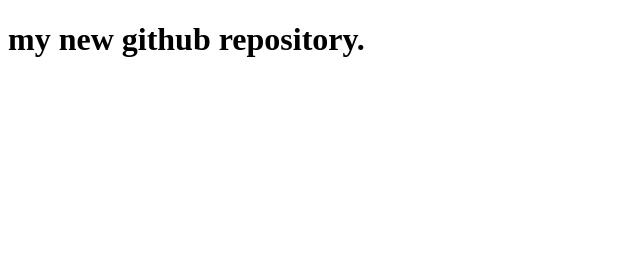
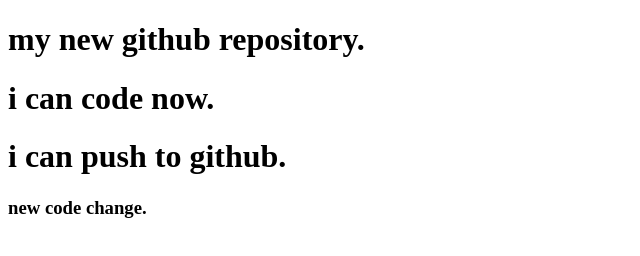
Before and after one commit to saidurrahman6/my-new-repo, a plain HTML site: page new.html in a window 1280 px wide. Shown: the whole page, without its empty margins (0-640 px from the left). Drawn offline with Linux system fonts and the light colour scheme.

Commit message:
added header

```diff
--- a/new.html
+++ b/new.html
@@ -10,5 +10,14 @@
     <h1>
         my new github repository.
     </h1>
+    <h1>
+        i can code now.
+    </h1>
+    <h1>
+        i can push to github.
+    </h1>
+    <h3>
+        new code change.
+    </h3>
 </body>
 </html>
```
